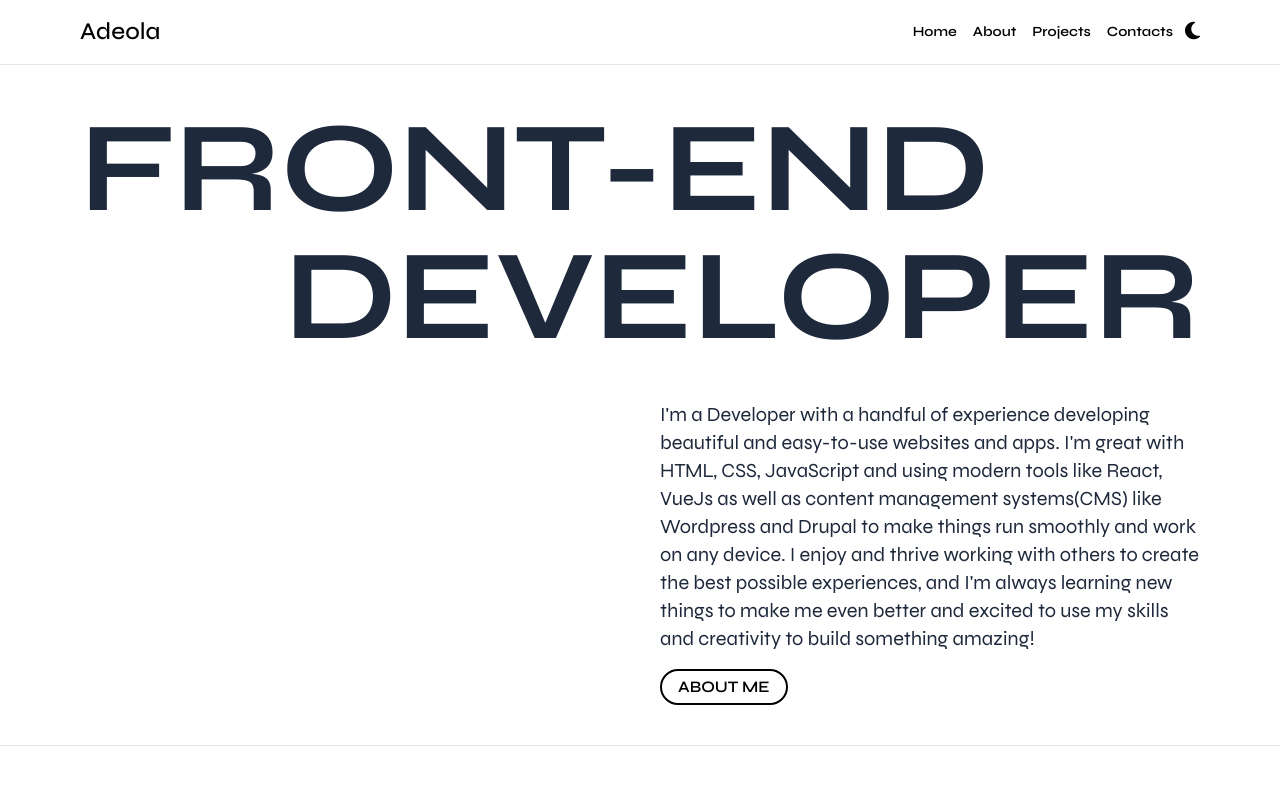
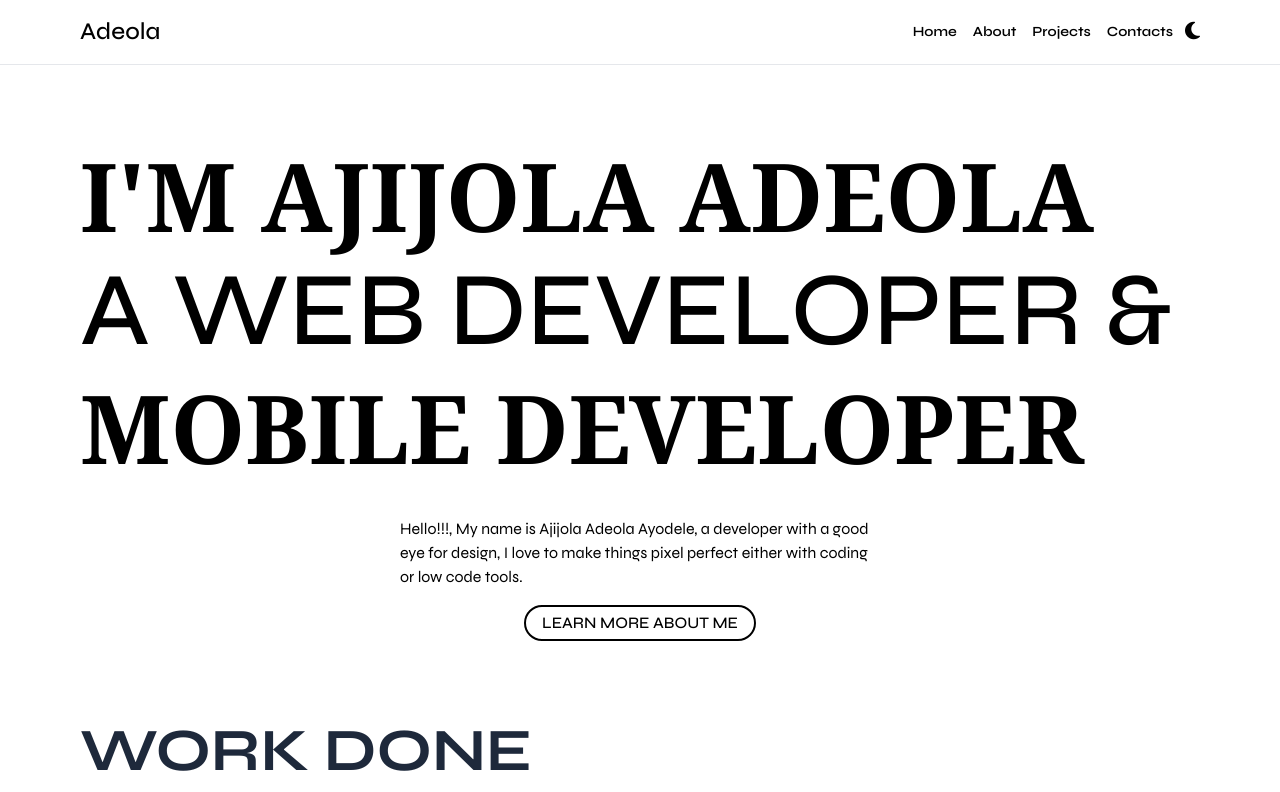
Before and after one commit to uniquness1/Adeola, a Vue app: page / in a window 1280 px wide. Shown: the top 792 px of the page. Built offline with nearby package versions, Linux system fonts and the light colour scheme.

Commit message:
hero section redesign

```diff
--- a/src/components/Contact.vue
+++ b/src/components/Contact.vue
@@ -2,7 +2,7 @@
   <section class="w-full">
     <div class="max-w-6xl mx-auto px-4 py-5 sm:py-10 overflow-hidden border-b">
       <h2
-        class="font-bold text-3xl md:text-8xl uppercase dark:text-slate-300 text-slate-800"
+        class="font-bold text-3xl md:text-6xl uppercase dark:text-slate-300 text-slate-800"
         data-aos="fade-zoom-in"
         data-aos-duration="1500"
         data-aos-easing="ease-in-sine"
--- a/src/components/Footer.vue
+++ b/src/components/Footer.vue
@@ -4,7 +4,7 @@
       data-aos="fade-zoom-in"
       data-aos-duration="1500"
       data-aos-easing="ease-in-sine"
-      class="font-bold text-3xl md:text-8xl text-center uppercase dark:text-slate-300 text-slate-800 pt-5"
+      class="font-bold text-3xl md:text-6xl text-center uppercase dark:text-slate-300 text-slate-800 pt-5"
     >
       Adeola
     </h2>
--- a/src/components/Hero.vue
+++ b/src/components/Hero.vue
@@ -1,108 +1,102 @@
 <template>
-  <section class="w-full border-b">
-    <div class="max-w-6xl mx-auto px-4 pt-5 sm:pt-10 overflow-hidden">
-      <div
-        class="flex flex-col w-full"
-        data-aos="fade-zoom-in"
-        data-aos-duration="1500"
-        data-aos-easing="ease-in-sine"
+  <section class="">
+    <div class="max-w-6xl mx-auto pt-10 md:pt-20 px-4">
+      <h1
+        class="text-[33px] sm:text-[40px] md:text-[63.9px] lg:text-[84px] xl:text-[95px] font-extrabold font-serif leading-[60px] md:leading-[90px] lg:leading-[100px] uppercase"
       >
-        <h1
-          class="font-bold max-w-lg sm:max-w-7xl w-full text-6xl sm:text-7xl md:text-8xl xl:text-9xl uppercase dark:text-slate-300 text-slate-800"
-          ref="h1FrontEnd"
+        I'M Ajijola Adeola
+      </h1>
+      <h2
+        class="text-[36px] sm:text-[44px] md:text-[70px] lg:text-[92.5px] xl:text-[104px] font-medium uppercase leading-[60px] md:leading-[90px] lg:leading-[100px] lg:my-4 fir"
       >
-          Front-End
-        </h1>
-        <h1
-          class="font-bold max-w-lg sm:max-w-7xl w-full text-6xl sm:text-7xl md:text-8xl xl:text-9xl uppercase dark:text-slate-300 text-slate-800 text-right"
-          ref="h1Developer"
+        A WEB DEVELOPER &
+      </h2>
+      <h2
+        class="text-[33px] sm:text-[40px] md:text-[63.9px] lg:text-[84px] xl:text-[95px] font-extrabold font-serif leading-[60px] md:leading-[90px] lg:leading-[100px] uppercase sec"
       >
-          Developer
-        </h1>
+        MOBILE DEVELOPER
+      </h2>
     </div>
-      <div class="grid lg:grid-cols-2 gap-10 justify-end w-full my-5 md:my-10">
-        <div class="hidden lg:block"></div>
-        <div>
-          <p
-            class="lg:text-left dark:text-slate-300 text-slate-800 text-base sm:text-xl max-w-2xl w-full mb-4"
-            data-aos="fade-zoom-in"
-            data-aos-duration="1500"
-            data-aos-easing="ease-in-sine"
-          >
-            I'm a Developer with a handful of experience developing beautiful
-            and easy-to-use websites and apps. I'm great with HTML, CSS,
-            JavaScript and using modern tools like React, VueJs as well as
-            content management systems(CMS) like Wordpress and Drupal to make
-            things run smoothly and work on any device. I enjoy and thrive
-            working with others to create the best possible experiences, and I'm
-            always learning new things to make me even better and excited to use
-            my skills and creativity to build something amazing!
+    <p class="text-base mb-4 max-w-lg w-full pt-10 px-4 lg:mx-auto">
+      Hello!!!, My name is Ajijola Adeola Ayodele, a developer with a good eye
+      for design, I love to make things pixel perfect either with coding or low
+      code tools.
     </p>
     <router-link
-            class="text-base font-semibold uppercase px-4 py-1 text-black dark:text-white border-2 border-black dark:border-white border-solid rounded-full md:block max-w-max button"
+      class="text-base max-w-max lg:mx-auto font-medium uppercase px-4 py-1 text-black dark:text-white border-2 border-black dark:border-white border-solid rounded-full md:block mb-5 button"
       to="/about"
       data-aos="fade-zoom-in"
       data-aos-duration="1500"
       data-aos-easing="ease-in-sine"
     >
-            About Me
+      Learn More About Me
     </router-link>
-        </div>
-      </div>
-    </div>
   </section>
 </template>
-
-<script setup>
-import Test from "./Test.vue";
-import gsap from "gsap";
-import { ref, onMounted } from "vue";
-import { ScrollTrigger } from "gsap/ScrollTrigger";
-gsap.registerPlugin(ScrollTrigger);
-const h1FrontEnd = ref(null);
-const h1Developer = ref(null);
-onMounted(() => {
-  const tl = gsap.timeline();
-  gsap.to(h1FrontEnd.value, {
-    x: "-100vw",
-    opacity: 0,
-    duration: 5,
-    ease: "Power2.easein",
-    stagger: 0.5,
-    scrollTrigger: {
-      trigger: h1FrontEnd.value,
-      start: "top 10%",
-      end: "bottom top",
-      scrub: true,
-    },
-  });
-
-  gsap.to(h1Developer.value, {
-    x: "100vw",
-    opacity: 0,
-    duration: 5,
-    ease: "Power2.easein",
-    stagger: 0.5,
-    scrollTrigger: {
-      trigger: h1Developer.value,
-      start: "top 10%",
-      end: "bottom top",
-      scrub: true,
-    },
-  });
-  gsap.timeline().play();
-});
-</script>
-
 <style scoped>
-@media (max-width: 450px) {
-  h1 {
-    font-size: 45px;
+@media (max-width: 414px) {
+  h1,
+  .sec {
+    font-size: 32px;
+  }
+  .fir {
+    font-size: 35px;
   }
 }
-@media (max-width: 350px) {
-  h1 {
-    font-size: 34.5px;
+@media (max-width: 400px) {
+  h1,
+  .sec {
+    font-size: 30.5px;
+  }
+  .fir {
+    font-size: 34px;
+  }
+}
+@media (max-width: 388px) {
+  h1,
+  .sec {
+    font-size: 29.5px;
+  }
+  .fir {
+    font-size: 31.5px;
+  }
+}
+@media (max-width: 370px) {
+  h1,
+  .sec {
+    font-size: 28px;
+  }
+  .fir {
+    font-size: 30px;
+  }
+}
+@media (max-width: 355px) {
+  h1,
+  .sec {
+    font-size: 25.5px;
+    line-height: 45px;
+  }
+  .fir {
+    font-size: 26.5px;
+    line-height: 45px;
+  }
+}
+@media (max-width: 325px) {
+  h1,
+  .sec {
+    font-size: 21.5px;
+  }
+  .fir {
+    font-size: 23px;
+  }
+}
+@media (max-width: 280px) {
+  h1,
+  .sec {
+    font-size: 20px;
+  }
+  .fir {
+    font-size: 22px;
   }
 }
 </style>
--- a/src/components/Portfolio.vue
+++ b/src/components/Portfolio.vue
@@ -7,7 +7,7 @@
         data-aos-easing="ease-in-sine"
         class="font-bold text-3xl md:text-6xl uppercase dark:text-slate-300 text-slate-800"
       >
-        Projects
+        Work Done
       </h1>
       <p
         data-aos="fade-zoom-in"
--- a/tailwind.config.js
+++ b/tailwind.config.js
@@ -3,7 +3,16 @@ export default {
   content: ["./index.html", "./src/**/*.{vue,js,ts,jsx,tsx}"],
   darkMode: "selector",
   theme: {
-    extend: {},
+    extend: {
+      screens: {
+        xs: "100px",
+        sm: "500px",
+        md: "768px",
+        lg: "1024px",
+        xl: "1280px",
+        "2xl": "1536px",
+      },
+    },
   },
   plugins: [],
 };
```
Lines whose indentation alone changed are shown as unchanged.
